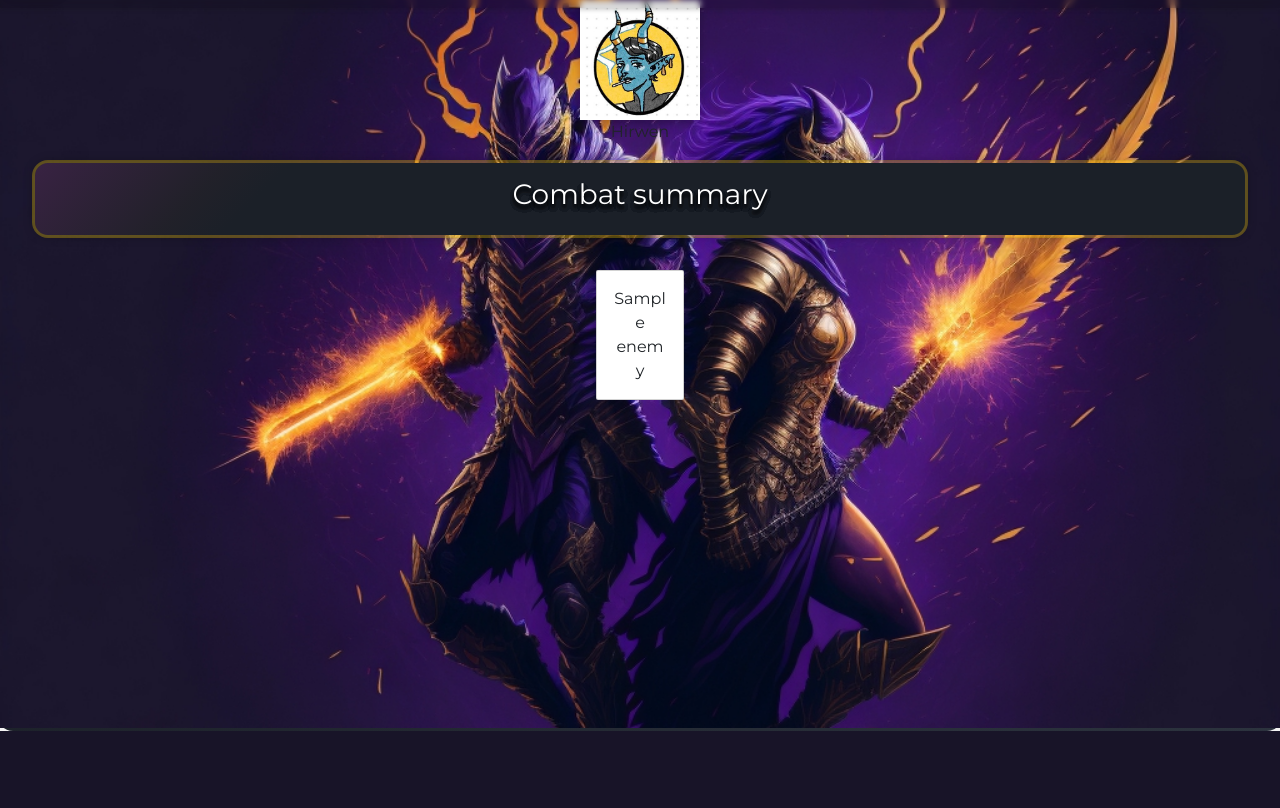
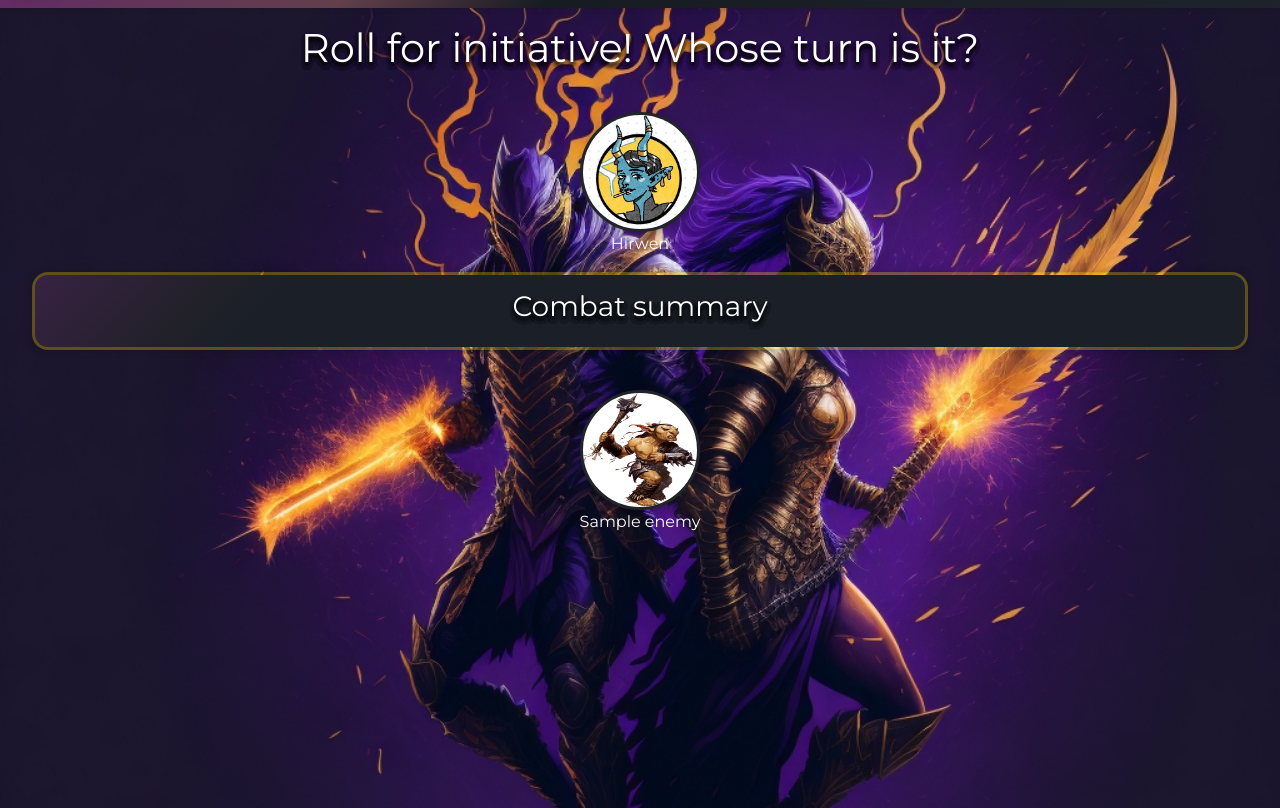
Before and after one commit to misternuks/radiant, a Rails app: page /encounters/1 in a window 1280 px wide. Shown: the part 72-880 px from the top of the page. Before the commit the page ends 803 px from the top, so only its background shows below. Run offline with Rails 7, Linux system fonts and the light colour scheme; a user stored in the database is signed in; data comes from the database, SQL or seed files in the repository; tables that the repository leaves empty hold one stand-in row (values such as "Sample post"); style sheets or scripts are compiled from the project's sources; some libraries are stand-ins or nearby versions.

Commit message:
Completed front-end for encounter show

```diff
--- a/app/assets/stylesheets/components/_encounter_page_layout.scss
+++ b/app/assets/stylesheets/components/_encounter_page_layout.scss
@@ -12,18 +12,21 @@
 .encounter-player-div{
   display: flex;
   justify-content: space-evenly;
-  vertical-align: top;
-  display: inline-block;
-  text-align: center;
-  width: 120px;
+  flex-direction: row;
 }
+
 
 .encounter-player-div img{
   width: 120px;
   height: 120px;
+  border-radius: 50%;
+  border: solid;
+  background-color: white;
   filter: drop-shadow(0px 4px 4px rgba(0, 0, 0, 0.25));
 }
 
 .encounter-player-div span{
   display: block;
+  color: white;
+
 }
--- a/app/views/encounters/show.html.erb
+++ b/app/views/encounters/show.html.erb
@@ -1,12 +1,15 @@
-<div class="encounter-show-background">
+<div class="encounter-show-background" style="margin-top: 80px">
   <h1>Roll for initiative! Whose turn is it?</h1>
-  <div class="encounter-player-div">
+  <div class="encounter-player-div" style="margin-top: 40px">
       <% @encounter.players.each do |player| %>
+        <div class="encounter-player-icon">
         <%= link_to edit_campaign_encounter_path(campaign_id: @campaign.id, character: player.character_name), class: 'text-decoration-none link-dark' do %>
           <%= image_tag "hero1.jpg"%>
           <span><%= player.character_name %></span>
         <% end %>
-    <% end %></div>
+        </div>
+      <% end %>
+  </div>
   <div class="narrative-div">
     <div class="nav-world-card" style="padding: 15px">
       <% if @encounter.summary.present? %>
@@ -17,11 +20,14 @@
       <% end %>
     </div>
   </div>
-  <div class="encounter-player-div">
+  <div class="encounter-player-div" style="margin-top: 40px">
     <% @encounter.enemies.each do |enemy| %>
+      <div class="encounter-player-icon">
       <%= link_to edit_campaign_encounter_path(campaign_id: @campaign.id, enemy: enemy.name), class: 'text-decoration-none link-dark' do %>
-        <div class="card p-3 m-3 "><%= enemy.name %>
+        <%= image_tag "goblin.png"%>
+        <span><%= enemy.name %></span>
+      <% end %>
       </div>
     <% end %>
-    <% end %></div>
   </div>
+</div>
```
Also changed, not shown: app/assets/images/goblin.png (added). Lines whose indentation alone changed are shown as unchanged.
